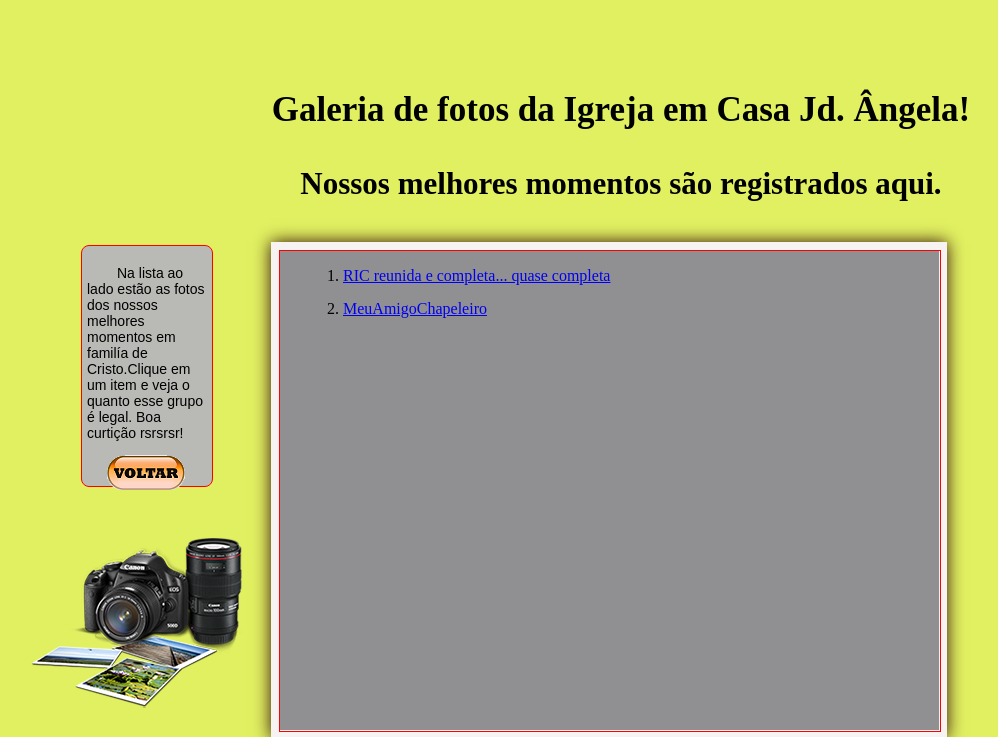
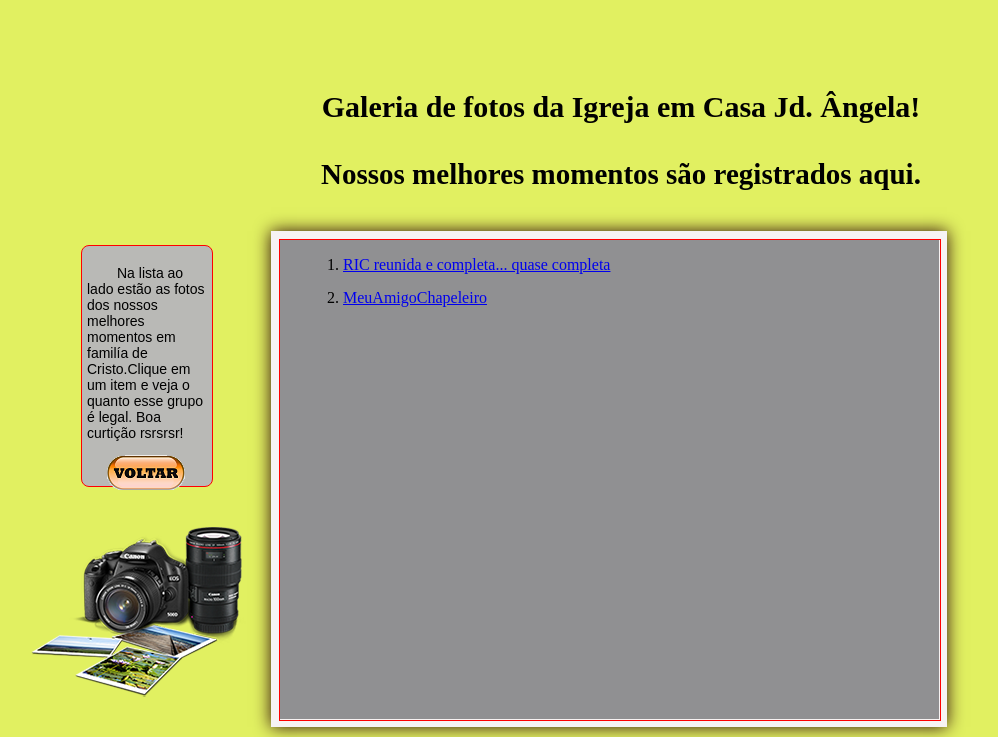
Before and after one commit to GuglielmoTargino/RIC_JD_ANGELA, a PHP site: page /fotos.html in a window 1280 px wide. Shown: the part 110-847 px from the top of the page, without its empty margins (19-1017 px from the left). Run offline with PHP 8.4, Linux system fonts and the light colour scheme.

Commit message:
tamanho_fonte
Ajuste tamanho da fonte

```diff
--- a/libraries/stylesheet.css
+++ b/libraries/stylesheet.css
@@ -277,11 +277,11 @@ p{
 
     h1{
         margin-top: 50px;
-        font-size: 35px;
+        font-size: 30px;
     }
 
     h2{
-        font-size: 31px;
+        font-size: 29px;
     }
 
 
```
